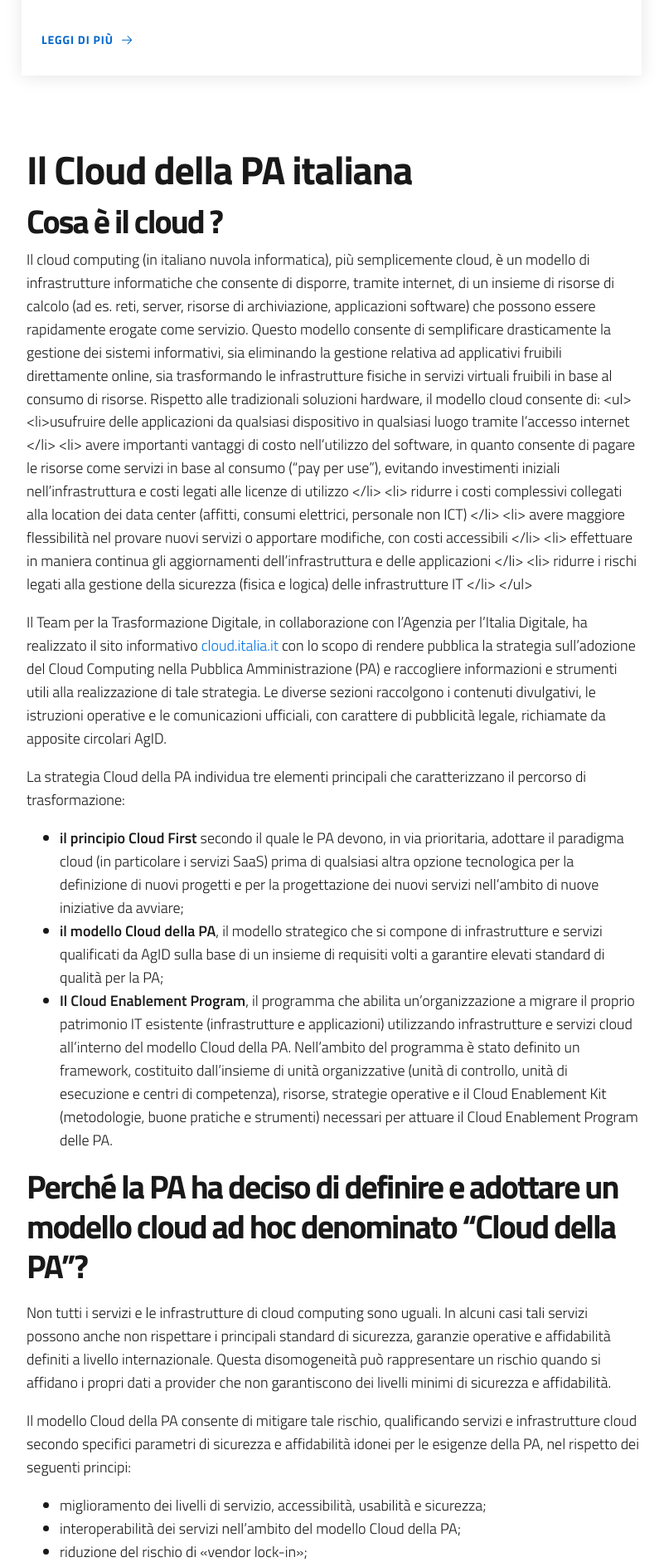
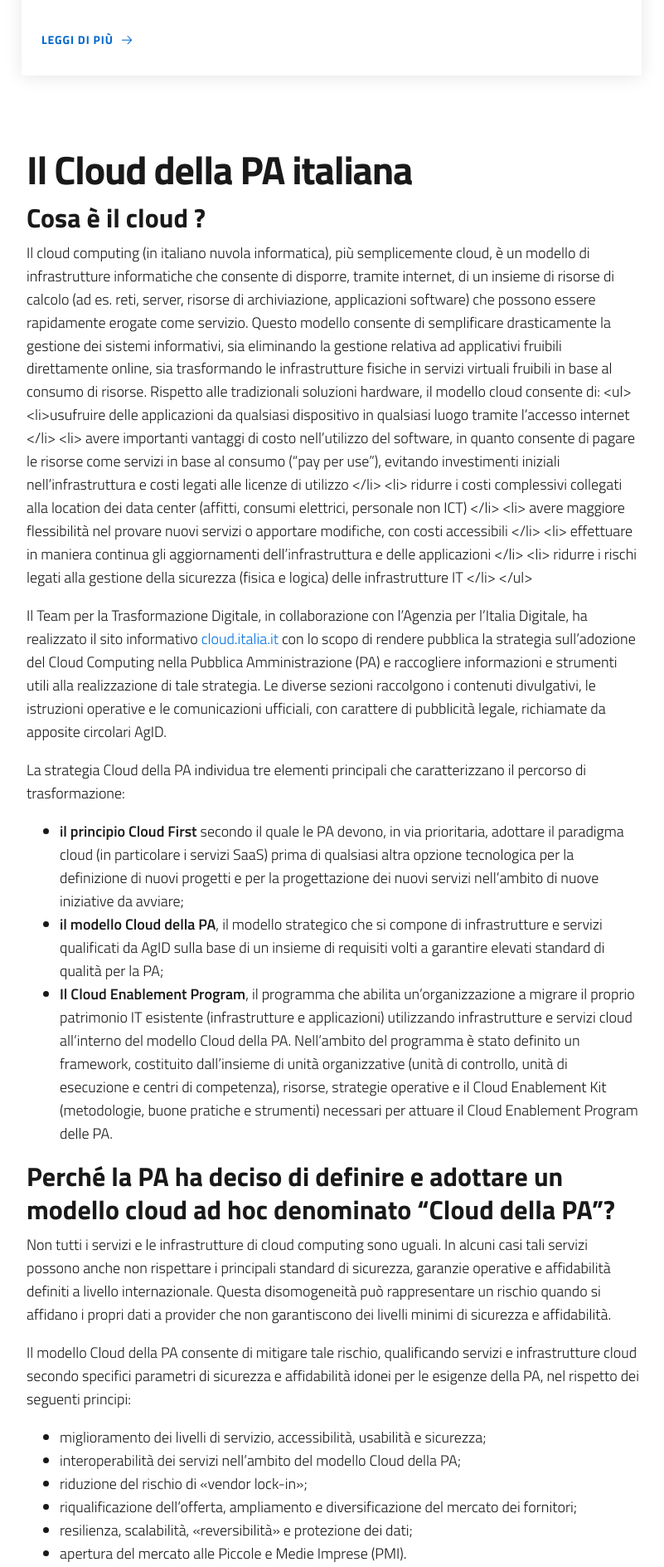
Before and after one commit to italia/cloud.italia.it, a Jekyll site: the page built from index.md, in a window 1280 px wide. Shown: the part 902-2790 px from the top of the page at 83% size, without its empty margins (50-851 px from the left). Built offline with Jekyll 4.4.1, drawn with Linux system fonts in a browser that asks for light colours.

```diff
--- a/_includes/home/home-sections.html
+++ b/_includes/home/home-sections.html
@@ -6,7 +6,7 @@
                     <div class="row">
                         <div class="col-12 col-lg-8">
                             <h1 id="cloud-della-pa-italiana">Il Cloud della PA italiana</h1>
-                            <h2 id="cloud-computing">Cosa è il cloud ? </h2>
+                            <h3 id="cloud-computing">Cosa è il cloud ? </h3>
                             <p markdown="1">
                             Il cloud computing (in italiano
                             nuvola informatica), più semplicemente cloud, è un
@@ -99,11 +99,10 @@
                                 </li>
                             </ul>
                             </p>
-                            <p>
-                            <h2>Perché la PA ha deciso di definire e adottare un
+                            <h3>
+                                Perché la PA ha deciso di definire e adottare un
                                 modello cloud ad hoc denominato “Cloud della PA”?
-                            </h2>
-                            </p>
+                            </h3>
                             <p>
                             Non tutti i servizi e le infrastrutture di cloud
                             computing sono uguali. In alcuni casi tali servizi
@@ -136,7 +135,9 @@
                             descritto dalle <a href="https://cloud.italia.it/projects/cloud-italia-circolari/it/latest/">circolari AgID
                             n.2 e n.3 del 2018</a>.
                             </p>
-                            <h2>In che modo le amministrazioni possono adottare il modello “Cloud della PA”?</h2>
+                            <h3>
+                                In che modo le amministrazioni possono adottare il modello “Cloud della PA”?
+                            </h3>
                             <p>
                               Il Team per la Trasformazione Digitale in collaborazione con AgID ha elaborato un
                                 <a href="https://cloud.italia.it/it/cloud-enablement/">programma di
```
